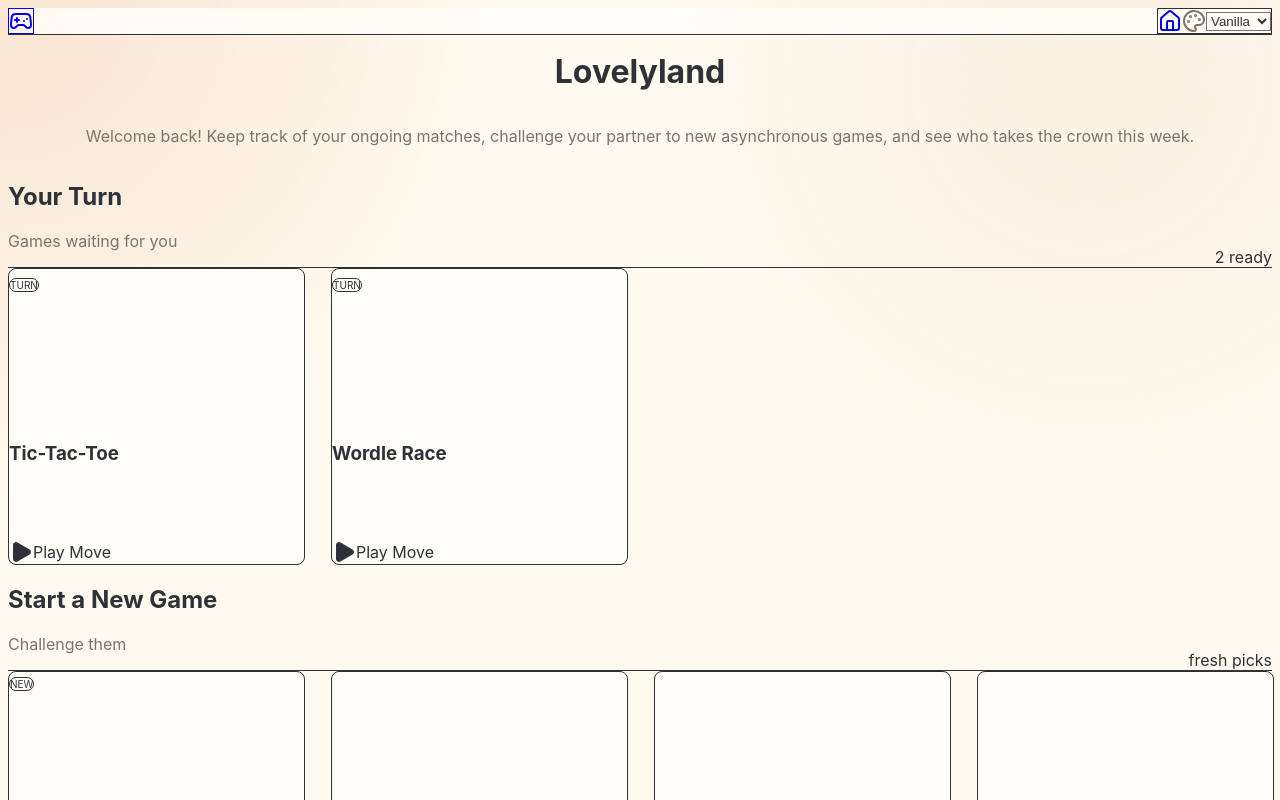
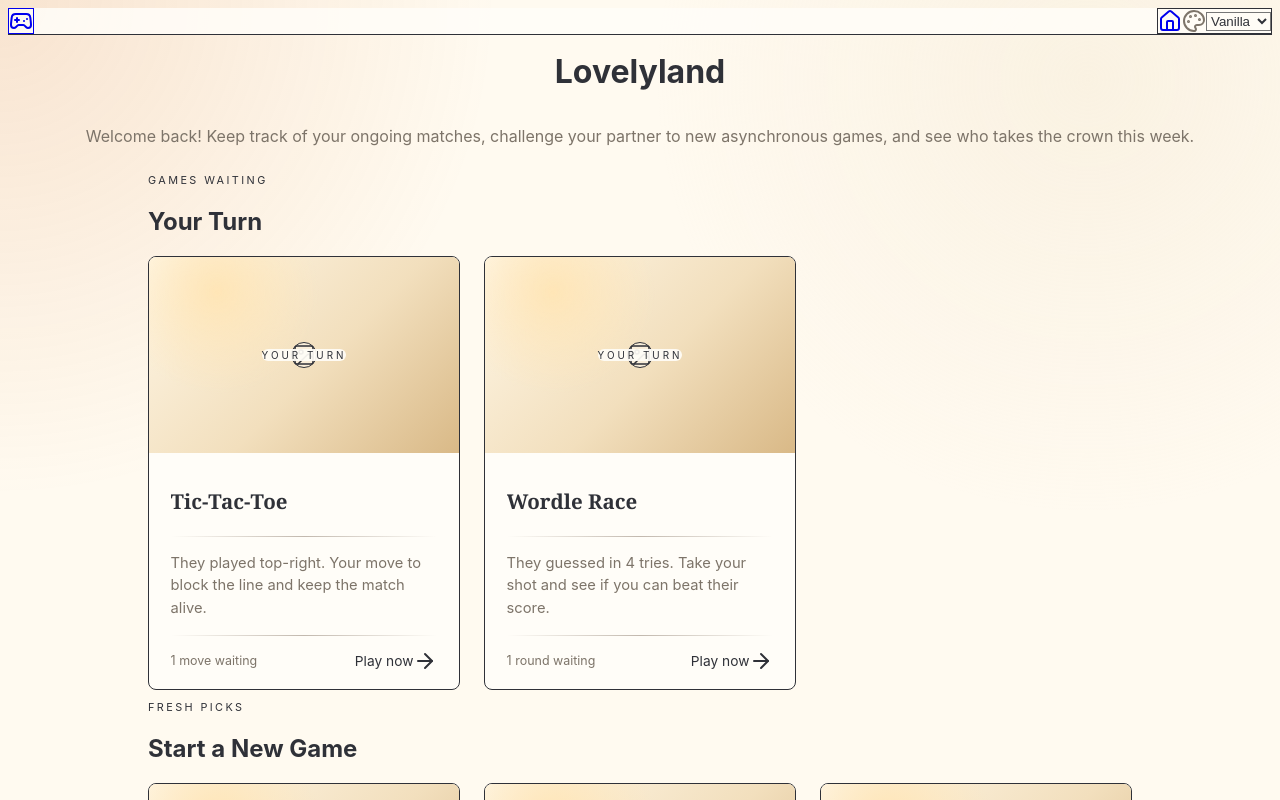
Before and after one commit to saiaditya14/game, a React (Vite) app: page / in a window 1280 px wide. Shown: the top 800 px of the page. Built offline with nearby package versions, Linux system fonts and the light colour scheme.

Commit message:
UI changes

```diff
--- a/src/components/GameCard.jsx
+++ b/src/components/GameCard.jsx
@@ -1,63 +1,62 @@
 import React from 'react';
 import { motion } from 'framer-motion';
-import { ArrowRight, Play, Sparkles } from 'lucide-react';
+import { ArrowRight, Image as ImageIcon } from 'lucide-react';
 
-export const GameCard = ({ title, description, badge }) => {
-  const isActionRequired = badge === "Action Required";
+export const GameCard = ({
+  title,
+  description,
+  badge,
+  category = 'Classic',
+  imageSrc,
+  meta = '15 minigames',
+}) => {
+  const isActionRequired = badge === 'Action Required';
+  const label = isActionRequired ? 'Your Turn' : badge || category;
 
   return (
-    <motion.div
-      whileHover={{ y: -6, scale: 1.015, transition: { duration: 0.22, ease: "easeOut" } }}
-      className="group relative flex aspect-square w-full cursor-pointer flex-col overflow-hidden border border-border/70 bg-[color:var(--surface)] shadow-sm transition-all duration-300 hover:border-primary/40 hover:shadow-[var(--shadow)]"
+    <motion.article
+      whileHover={{ y: -4, transition: { duration: 0.18, ease: 'easeOut' } }}
+      className="group flex h-[27rem] overflow-hidden border border-border/70 bg-[color:var(--surface)] shadow-sm transition duration-300 hover:border-primary/30 hover:shadow-[var(--shadow)]"
       style={{ borderRadius: 'var(--radius)' }}
     >
-      <div className="absolute inset-0 overflow-hidden" style={{ background: 'var(--card-gradient)' }}>
-        <div className="absolute -left-10 -top-10 h-28 w-28 rounded-full bg-[color:var(--card-sheen)] blur-xl transition-transform duration-500 group-hover:scale-125" />
-        <div className="absolute inset-x-4 top-4 h-24 rounded-theme border border-white/40 bg-white/20 backdrop-blur-[1px]" />
-        <div className="absolute inset-0 bg-[linear-gradient(135deg,rgba(255,255,255,0.35),transparent_36%,rgba(0,0,0,0.07))]" />
+      <div className="flex w-full flex-col">
+        <div className="relative flex h-[52%] items-center justify-center overflow-hidden" style={{ background: 'var(--card-gradient)' }}>
+          <span className="absolute left-5 top-5 rounded-full bg-[color:var(--surface)]/92 px-3.5 py-1.5 text-[0.62rem] font-extrabold uppercase tracking-[0.3em] text-primary shadow-sm">
+            {label}
+          </span>
 
-        <div className="absolute left-4 top-4 grid h-12 w-12 place-items-center rounded-theme border border-white/50 bg-background/70 text-primary shadow-sm backdrop-blur-md transition group-hover:rotate-3 group-hover:scale-110">
-          <Sparkles className="h-5 w-5" />
+          {imageSrc ? (
+            <img
+              src={imageSrc}
+              alt=""
+              className="h-full w-full object-cover transition duration-500 group-hover:scale-105"
+            />
+          ) : (
+            <div className="grid h-28 w-28 place-items-center rounded-full border border-white/60 bg-[color:var(--surface)]/45 text-primary shadow-sm backdrop-blur-sm transition duration-300 group-hover:scale-105">
+              <ImageIcon className="h-12 w-12" strokeWidth={1.5} />
+            </div>
+          )}
         </div>
-      </div>
 
-      <div className="absolute inset-0 bg-gradient-to-t from-[color:var(--surface)] via-[color:var(--surface)]/70 to-transparent opacity-95 transition-opacity group-hover:opacity-100" />
+        <div className="game-card-body flex flex-1 flex-col">
+          <div>
+            <h3 className="game-card-title line-clamp-2 font-normal leading-tight text-foreground">{title}</h3>
+            <div className="game-card-divider game-card-title-divider" />
+            <p className="game-card-description line-clamp-3 text-[color:var(--muted)]">{description}</p>
+          </div>
 
-      {badge && (
-        <div className="absolute right-3 top-3 z-20">
-          <span
-            className={`inline-flex items-center gap-1.5 border px-2.5 py-1 text-[10px] font-black uppercase tracking-wide shadow-sm backdrop-blur-md ${
-              isActionRequired
-                ? 'border-red-500/20 bg-red-500/10 text-red-600'
-                : 'border-primary/20 bg-background/70 text-primary'
-            }`}
-            style={{ borderRadius: '9999px' }}
-          >
-            {isActionRequired && <span className="h-1.5 w-1.5 animate-pulse rounded-full bg-red-500" />}
-            {badge === 'Action Required' ? 'Turn' : badge}
-          </span>
-        </div>
-      )}
-
-      <div className="relative z-10 flex h-full flex-col justify-end p-4">
-        <div className="translate-y-7 pb-1 transition-transform duration-300 ease-in-out group-hover:translate-y-0">
-          <h3 className="w-full truncate text-lg font-semibold text-foreground">{title}</h3>
-
-          <p className="mt-1 mb-3 line-clamp-2 h-8 text-xs font-normal leading-4 text-[color:var(--muted)] opacity-0 transition-opacity delay-75 duration-300 group-hover:opacity-100">
-            {description}
-          </p>
-
-          <div className="mt-auto flex items-center gap-2">
-            <div className="grid h-8 w-8 place-items-center rounded-full bg-primary text-background shadow-lg transition-transform group-hover:scale-110">
-              <Play className="ml-0.5 h-3.5 w-3.5 fill-current" />
+          <div className="mt-auto">
+            <div className="game-card-divider game-card-footer-divider" />
+            <div className="game-card-footer flex items-center justify-between gap-4">
+              <span className="game-card-meta font-medium text-[color:var(--muted)]">{meta}</span>
+              <span className="game-card-action inline-flex items-center gap-1.5 font-bold text-primary">
+                Play now
+                <ArrowRight className="h-4 w-4 transition group-hover:translate-x-0.5" />
+              </span>
             </div>
-            <span className="text-xs font-semibold text-primary transition-colors">
-              {isActionRequired ? 'Play Move' : 'Open Game'}
-            </span>
-            <ArrowRight className="h-3.5 w-3.5 text-primary opacity-0 transition group-hover:translate-x-0.5 group-hover:opacity-100" />
           </div>
         </div>
       </div>
-    </motion.div>
+    </motion.article>
   );
 };
--- a/src/pages/DummyPage.jsx
+++ b/src/pages/DummyPage.jsx
@@ -16,6 +16,8 @@ const DummyPage = ({ title }) => {
             title={`Minigame ${i}`}
             description="It is your turn! The other player is waiting for you to make a move."
             badge="Your Turn"
+            category="Classic"
+            meta="placeholder"
           />
         ))}
       </div>
--- a/src/pages/HomePage.jsx
+++ b/src/pages/HomePage.jsx
@@ -1,5 +1,59 @@
 import React from 'react';
 import { GameCard } from '../components/GameCard';
+
+const turnGames = [
+  {
+    title: 'Tic-Tac-Toe',
+    description: 'They played top-right. Your move to block the line and keep the match alive.',
+    badge: 'Action Required',
+    category: 'Classic',
+    meta: '1 move waiting',
+  },
+  {
+    title: 'Wordle Race',
+    description: 'They guessed in 4 tries. Take your shot and see if you can beat their score.',
+    badge: 'Action Required',
+    category: 'Word',
+    meta: '1 round waiting',
+  },
+];
+
+const newGames = [
+  {
+    title: 'Connect Four',
+    description: 'A classic game of strategy. Drop your pieces and race to connect four in a row.',
+    badge: 'New',
+    category: 'Classic',
+    meta: '2 player game',
+  },
+  {
+    title: 'Battleship',
+    description: 'Deploy your fleet, hide your ships, and hunt theirs down before they find yours.',
+    category: 'Strategy',
+    meta: 'async turns',
+  },
+  {
+    title: 'Guess Who?',
+    description: 'Ask the right questions, narrow the board, and uncover their secret character.',
+    category: 'Deduction',
+    meta: 'quick match',
+  },
+  {
+    title: 'Checkers',
+    description: 'Jump, capture, and set up the board for a clean little tactical win.',
+    category: 'Classic',
+    meta: 'board game',
+  },
+];
+
+const SectionHeader = ({ title, eyebrow }) => (
+  <div className="mb-5 flex items-end justify-between gap-4">
+    <div>
+      <p className="text-[0.68rem] font-bold uppercase tracking-[0.22em] text-primary">{eyebrow}</p>
+      <h2 className="mt-1 font-serif text-2xl font-medium text-foreground">{title}</h2>
+    </div>
+  </div>
+);
 
 const HomePage = () => {
   return (
@@ -11,54 +65,25 @@ const HomePage = () => {
         </p>
       </header>
 
-      <section className="mb-16">
-        <div className="mb-6 flex items-end justify-between border-b border-border/60 pb-3">
-          <div>
-            <h2 className="text-xl font-semibold">Your Turn</h2>
-            <p className="text-sm font-normal text-[color:var(--muted)]">Games waiting for you</p>
+      <section className="mb-14">
+        <div className="game-section-shell">
+          <SectionHeader title="Your Turn" eyebrow="games waiting" />
+          <div className="game-grid hide-scrollbar">
+            {turnGames.map((game) => (
+              <GameCard key={game.title} {...game} />
+            ))}
           </div>
-          <span className="rounded-full bg-primary/10 px-3 py-1 text-xs font-semibold text-primary">2 ready</span>
-        </div>
-        <div className="game-grid">
-          <GameCard
-            title="Tic-Tac-Toe"
-            description="They played top-right. Your move to block!"
-            badge="Action Required"
-          />
-          <GameCard
-            title="Wordle Race"
-            description="They guessed in 4 tries. Can you beat them?"
-            badge="Action Required"
-          />
         </div>
       </section>
 
       <section>
-        <div className="mb-6 flex items-end justify-between border-b border-border/60 pb-3">
-          <div>
-            <h2 className="text-xl font-semibold">Start a New Game</h2>
-            <p className="text-sm font-normal text-[color:var(--muted)]">Challenge them</p>
+        <div className="game-section-shell">
+          <SectionHeader title="Start a New Game" eyebrow="fresh picks" />
+          <div className="game-grid hide-scrollbar">
+            {newGames.map((game) => (
+              <GameCard key={game.title} {...game} />
+            ))}
           </div>
-          <span className="rounded-full bg-primary/10 px-3 py-1 text-xs font-semibold text-primary">fresh picks</span>
-        </div>
-        <div className="game-grid">
-          <GameCard
-            title="Connect Four"
-            description="A classic game of strategy. Drop your pieces to connect four in a row."
-            badge="New"
-          />
-          <GameCard
-            title="Battleship"
-            description="Deploy your fleet and hunt down their ships before they find yours."
-          />
-          <GameCard
-            title="Guess Who?"
-            description="Ask the right questions to guess their secret character."
-          />
-          <GameCard
-            title="Checkers"
-            description="Jump and capture! Who is the better tactician?"
-          />
         </div>
       </section>
     </div>
--- a/src/styles/index.css
+++ b/src/styles/index.css
@@ -23,6 +23,7 @@
     --muted: #7d7469;
     --ring: #f1b46d;
     --shadow: 0 18px 50px rgba(93, 71, 46, 0.13);
+    --divider: rgba(102, 81, 63, 0.2);
     --card-gradient: radial-gradient(circle at 22% 18%, rgba(255, 229, 181, 0.95), transparent 35%), linear-gradient(135deg, #fff7e7 0%, #f2dfbd 55%, #d9b987 100%);
     --card-sheen: rgba(255, 255, 255, 0.58);
     --radius: 0.5rem;
@@ -42,6 +43,7 @@
     --muted: #9d174d;
     --ring: #fb7185;
     --shadow: 0 18px 50px rgba(190, 24, 93, 0.16);
+    --divider: rgba(190, 24, 93, 0.18);
     --card-gradient: linear-gradient(135deg, #ffe4f0, #fbcfe8 54%, #fda4af);
     --card-sheen: rgba(255, 255, 255, 0.45);
     --radius: var(--radius-lg);
@@ -61,6 +63,7 @@
     --muted: #a7ff9a;
     --ring: #00ffff;
     --shadow: 0 18px 50px rgba(255, 0, 255, 0.2);
+    --divider: rgba(0, 255, 255, 0.42);
     --card-gradient: linear-gradient(135deg, #070707, #1b0030 50%, #002c2c);
     --card-sheen: rgba(57, 255, 20, 0.14);
     --radius: 0px;
@@ -80,6 +83,7 @@
     --muted: #82634f;
     --ring: #cd853f;
     --shadow: 0 18px 50px rgba(92, 64, 51, 0.15);
+    --divider: rgba(139, 90, 43, 0.24);
     --card-gradient: linear-gradient(135deg, #fff7e1, #e6e3c0 58%, #d1b18c);
     --card-sheen: rgba(255, 255, 255, 0.42);
     --radius: var(--radius-lg);
@@ -108,19 +112,88 @@
 }
 
 @layer components {
+  .game-section-shell {
+    max-width: calc((19.5rem * 3) + (1.5rem * 2));
+    margin-inline: auto;
+  }
+
   .game-grid {
     display: grid;
-    grid-template-columns: repeat(2, minmax(0, 1fr));
-    column-gap: 1.5rem;
-    row-gap: 2rem;
+    grid-auto-columns: minmax(17.5rem, 78vw);
+    grid-auto-flow: column;
+    grid-template-columns: none;
+    gap: 1rem;
+    overflow-x: auto;
+    overscroll-behavior-x: contain;
+    padding: 0.125rem 0.25rem 1rem;
+    scroll-snap-type: x proximity;
+  }
+
+  .game-grid > * {
+    scroll-snap-align: start;
   }
 
   @media (min-width: 768px) {
     .game-grid {
-      grid-template-columns: repeat(4, minmax(0, 1fr));
-      column-gap: 1.75rem;
-      row-gap: 2.25rem;
+      grid-auto-columns: minmax(18.5rem, 34vw);
+      gap: 1.25rem;
     }
+  }
+
+  @media (min-width: 1100px) {
+    .game-grid {
+      grid-auto-flow: row;
+      grid-auto-columns: initial;
+      grid-template-columns: repeat(3, minmax(0, 19.5rem));
+      gap: 1.5rem;
+      justify-content: center;
+      overflow: visible;
+      padding: 0;
+      scroll-snap-type: none;
+    }
+  }
+
+  .game-card-title {
+    font-family: Georgia, "Times New Roman", serif;
+    font-size: 1.28rem;
+  }
+
+  .game-card-body {
+    padding: 0.85rem 1.35rem 1rem;
+  }
+
+  .game-card-title-divider {
+    margin-block: 0.7rem 0.85rem;
+  }
+
+  .game-card-description {
+    font-size: 0.92rem;
+    line-height: 1.55;
+  }
+
+  .game-card-footer-divider {
+    margin-bottom: 0.8rem;
+  }
+
+  .game-card-meta {
+    font-size: 0.78rem;
+  }
+
+  .game-card-action {
+    font-size: 0.86rem;
+  }
+
+  .game-card-divider {
+    height: 1px;
+    width: 100%;
+    background: linear-gradient(
+      90deg,
+      transparent,
+      var(--divider),
+      color-mix(in srgb, var(--divider) 75%, var(--primary)),
+      var(--divider),
+      transparent
+    );
   }
 
   .theme-select,
```
Also changed, not shown: 1 other file (tests, documents, lock files or other folders).
